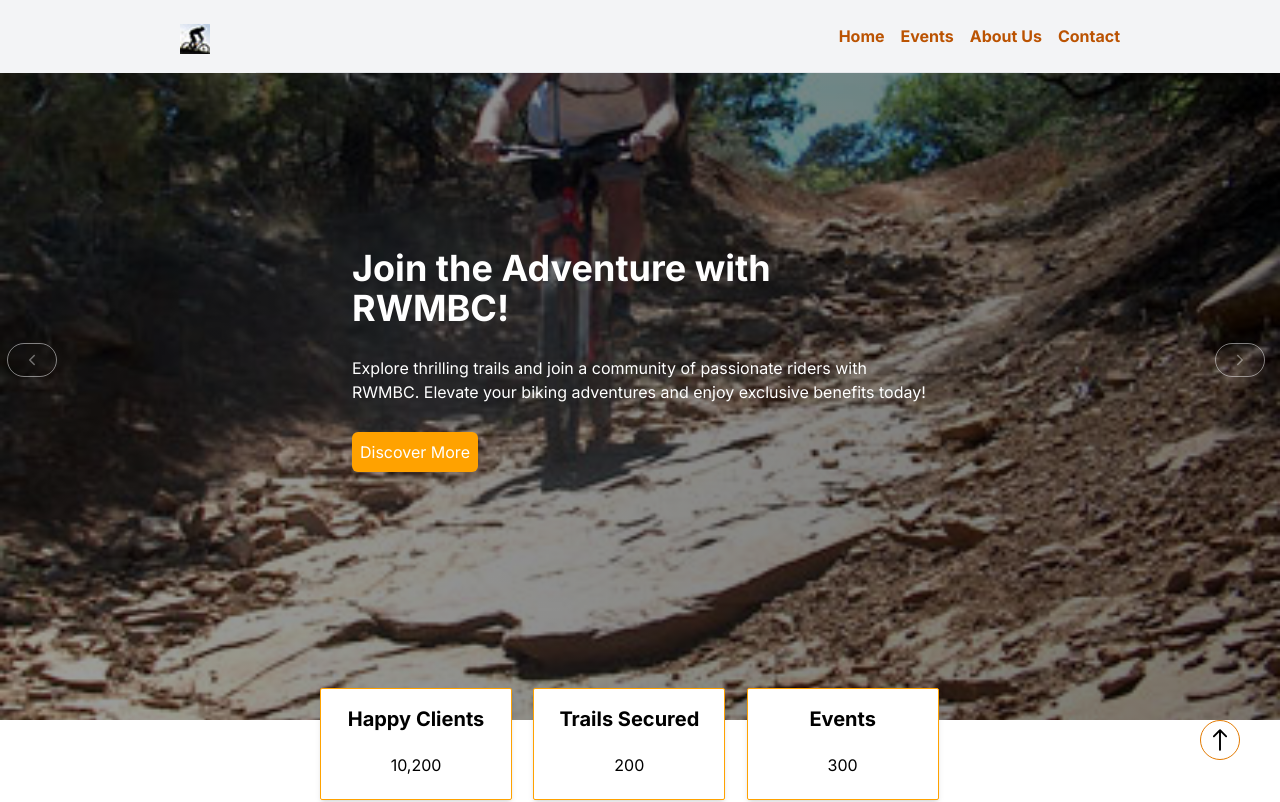
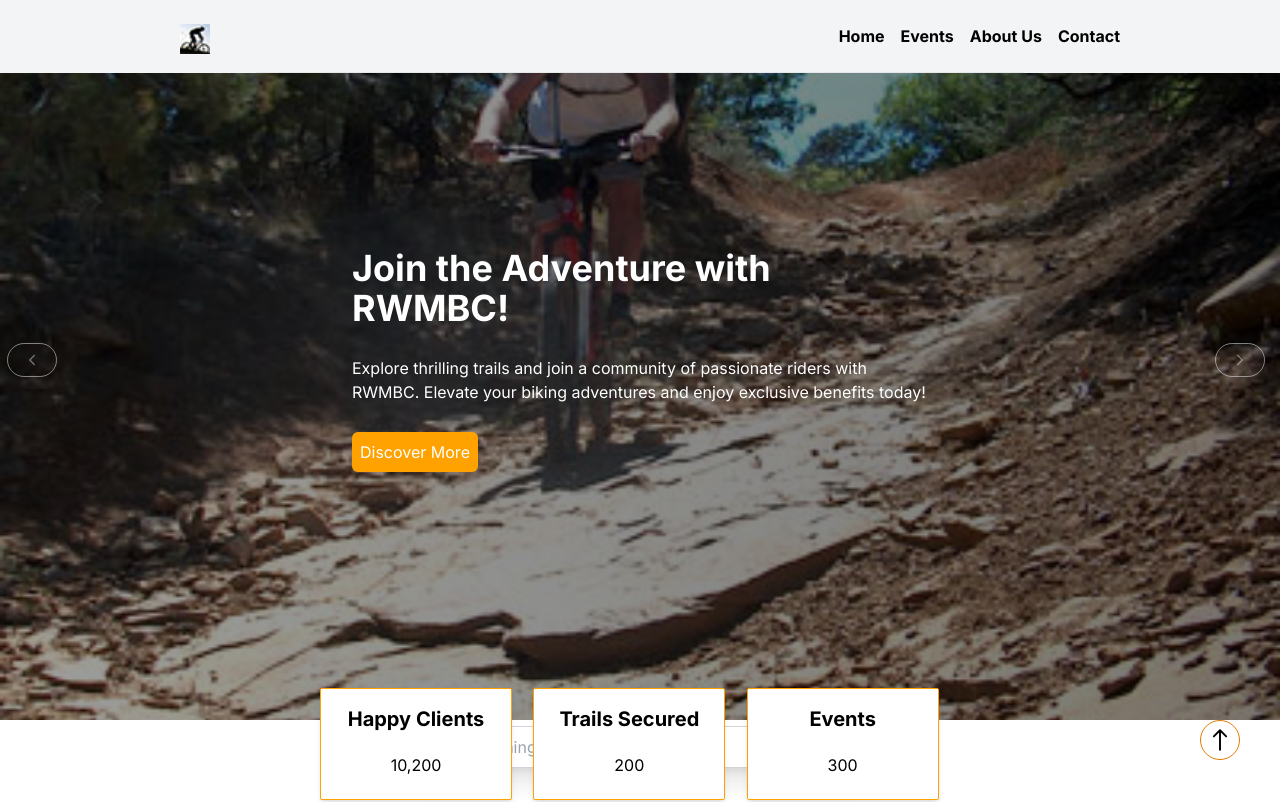
Before and after one commit to hbclark/rmmbc, a Next.js app: page / in a window 1280 px wide. Shown: the top 802 px of the page. Built offline with nearby package versions, Linux system fonts and the light colour scheme.

Commit message:
change header color and 'sr-only' for buttons

```diff
--- a/package.json
+++ b/package.json
@@ -9,7 +9,9 @@
     "lint": "next lint"
   },
   "dependencies": {
+    "@ai-sdk/openai": "^0.0.13",
     "@heroicons/react": "^2.1.3",
+    "ai": "^3.1.12",
     "clsx": "^2.1.1",
     "framer-motion": "^11.2.5",
     "next": "14.2.3",
@@ -18,7 +20,8 @@
     "react-dom": "^18",
     "react-icons": "^5.2.1",
     "react-image-gallery": "^1.3.0",
-    "tailwind-merge": "^2.3.0"
+    "tailwind-merge": "^2.3.0",
+    "zod": "^3.23.8"
   },
   "devDependencies": {
     "eslint": "^8",
--- /dev/null
+++ b/src/app/api/chat/route.js
@@ -0,0 +1,14 @@
+import { openai } from '@ai-sdk/openai';
+import { StreamingTextResponse, streamText } from 'ai';
+
+export async function POST(req) {
+  const { messages } = await req.json();
+
+  const result = await streamText({
+    model: openai('gpt-4o'),
+    messages,
+  });
+
+
+  return new StreamingTextResponse(result.toAIStream());
+}
--- a/src/app/page.js
+++ b/src/app/page.js
@@ -1,7 +1,7 @@
 "use client"
 import Image from "next/image";
 import Carousel from "@/components/Carousel";
-import {NavBar,MemberShip,Footer,Events,Gallery,Contact, News,Counters} from "@/components";
+import {NavBar,MemberShip,Footer,Events,Gallery,Contact, News,Counters,ChatBox} from "@/components";
 import CounterItem from "@/components/CounterItem";
 
 
@@ -23,6 +23,7 @@ export default function Home() {
    <Gallery /> */}
    <div id="contact" />
    <Contact />
+<ChatBox />
    <Footer />
    </div>
 
--- a/src/components/Carousel/index.js
+++ b/src/components/Carousel/index.js
@@ -92,14 +92,14 @@ export default function Carousel() {
           className="z-20 block absolute top-1/2 right-2 mr-2 -translate-y-1/2 cursor-pointer  text-[rgba(255,255,255,0.4)] px-4 py-2 rounded-full bg-transparent outline outline-1 outline-gray-100/50 hover:outline-gray-100/50 hover:scale-110 hover:text-[rgba(255,255,255,0.6)] hover:bg-[rgba(255,255,255,0.4]"
           onClick={handleClick}
         >
-          <IoIosArrowForward />
+          <span className="sr-only">Slide to right page</span><IoIosArrowForward />
         </button>
 
         <button
           className="z-20 absolute top-1/2 left-2 mr-2 -translate-y-1/2 cursor-pointer  text-[rgba(255,255,255,0.4)] px-4 py-2 rounded-full bg-transparent outline outline-1 outline-gray-100/50 hover:outline-gray-100/50 hover:scale-110 hover:text-[rgba(255,255,255,0.6)] hover:bg-[rgba(255,255,255,0.4]"
           onClick={handleClick}
         >
-          <IoIosArrowBack className="text-[rgba(255,255,255,0.3] hover:text-[255,255,255,0.4]" />
+         <span className="sr-only">Slide to left page</span> <IoIosArrowBack className="text-[rgba(255,255,255,0.3] hover:text-[255,255,255,0.4]" />
         </button>
         <AnimatePresence mode="wait" initial={false}>
           {isClicked ? (
--- /dev/null
+++ b/src/components/ChatBox/index.js
@@ -0,0 +1,25 @@
+import { useChat} from 'ai/react';
+
+export default  function ChatBox(){
+    const { messages, input, handleInputChange, handleSubmit } = useChat();
+  return (
+    <div className="flex flex-col w-full max-w-md py-24 mx-auto stretch">
+      {messages.map(m => (
+        <div key={m.id} className="whitespace-pre-wrap">
+          {m.role === 'user' ? 'User: ' : 'AI: '}
+          {m.content}
+        </div>
+      ))}
+
+      <form onSubmit={handleSubmit}>
+        <input
+          className="fixed bottom-0 w-full max-w-md p-2 mb-8 border border-gray-300 rounded shadow-xl"
+          value={input}
+          placeholder="Say something..."
+          onChange={handleInputChange}
+        />
+      </form>
+    </div>
+  );
+
+}
--- a/src/components/Footer/index.js
+++ b/src/components/Footer/index.js
@@ -9,7 +9,7 @@ export default function Footer() {
         <div className="lg:px-40 pb-10 lg:pb-2 ">
         <div className="flex sm:flex-row flex-col justify-between   ">
             <section className="mb-4">
-                <Image src="/images/a2z.svg" alt="A2Z Logo" width={60} height={60} className="font-bold mb-1 cursor-pointer hover:opacity-80 hover:-translate-y-[2px] transition-transform"/>
+                <Image src="/images/shots/icon.jpg" alt="A2Z Logo" width={60} height={60} className="font-bold mb-1 cursor-pointer hover:opacity-80 hover:-translate-y-[2px] transition-transform"/>
                 <p className="pb-3 text-xl">Let&apos;s create a green world together!</p>
                 <ul className="flex justify-start gap-3">
                     <li>
--- a/src/components/NavBar/index.js
+++ b/src/components/NavBar/index.js
@@ -71,8 +71,10 @@ export default function NavBar() {
             <Link
               href={link.href}
               key={link.id}
-              className="hidden lg:block text-goldenYellow-700 font-bold
-              hover:text-goldenYellow-400 transition-colors duration-300 ease-in-out"
+              className="hidden lg:block pb-[2px] text-black font-bold
+              hover:text-gray-800 hover:-translate-y-[2px]
+              hover:underline
+              transition-colors duration-300 ease-in-out"
 
             >
               {link.label}
@@ -103,7 +105,7 @@ export default function NavBar() {
             <ul className="mt-14 flex flex-col gap-2 ">
 
             {navLinks.map((link,index) => (
-              <motion.li key={link.id} className = "flex py-2 text-goldenYellow-700"
+              <motion.li key={link.id} className = "flex py-2 text-black"
               variants={fadeInAnimationVariants}
               initial="initial"
               whileInView="animate"
--- a/src/components/index.js
+++ b/src/components/index.js
@@ -10,9 +10,10 @@ import Gallery from "./Gallery";
 import Contact from "./Contact";
 import News from "./News";
 import Counters from "./Counters";
+import ChatBox from "./ChatBox";
 export {
   Carousel,
   ChatButton,
   Footer,
   NavBar,
-  PriceCard,MemberShip,EventItem,Events,Gallery,Contact,News,Counters}
+  PriceCard,MemberShip,EventItem,Events,Gallery,Contact,News,Counters,ChatBox}
```
Also changed, not shown: 1 other file (tests, documents, lock files or other folders).
